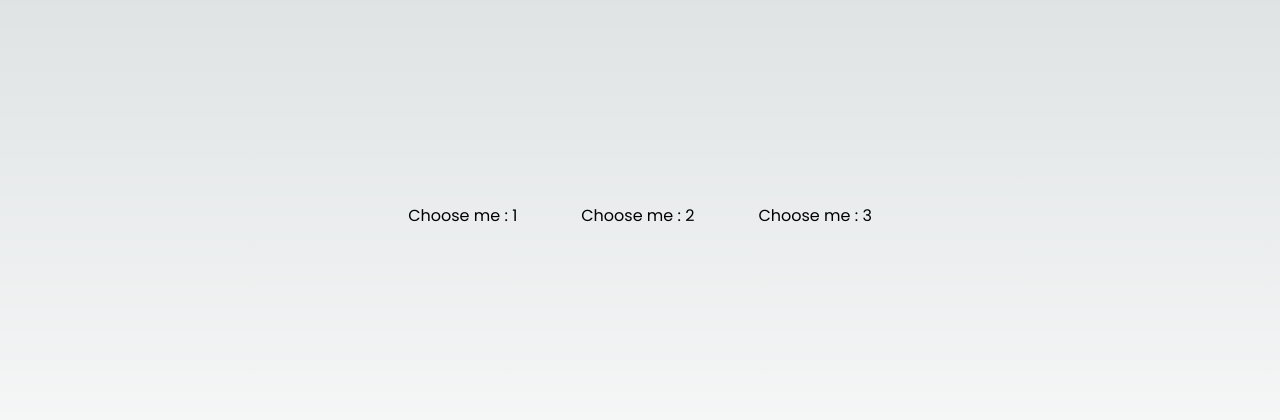
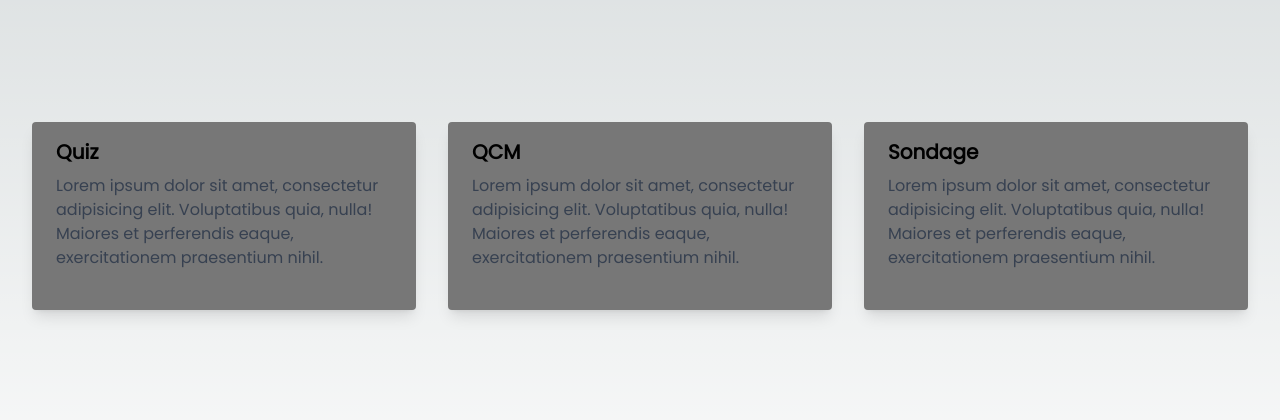
Before and after one commit to deUwUs-vult/Projet-accessibilite, a Next.js app: page / in a window 1280 px wide. Shown: the part 184-604 px from the top of the page. Built offline with nearby package versions, Linux system fonts and the light colour scheme.

Commit message:
modified templates.tsx component

```diff
--- a/src/components/templates.tsx
+++ b/src/components/templates.tsx
@@ -1,14 +1,24 @@
 "use client";
+import Link from 'next/link';
 import React, { useEffect } from 'react';
 
 type Props = {
     id: number;
+    name: string;
 };
 
 export default function Template(props: Props) {
     return (
-        <div className="cursor-pointer m-4 bg-buttonBg text-center px-4 py-2 rounded" onClick={() => {window.location.assign(`/template/${props.id}`)}}>
-        <p>Choose me : {props.id}</p>
-    </div>
+        <Link href={`/template/${props.id}`} className=" bg-[#777777] max-w-sm rounded overflow-hidden shadow-lg m-4">
+            {/* <img className="w-full" src="" alt=""> </img> */}
+            <div className="px-6 py-4">
+                <div className="font-bold text-xl mb-2">{props.name}</div>
+                <p className="text-gray-700 text-base">
+                Lorem ipsum dolor sit amet, consectetur adipisicing elit. Voluptatibus quia, nulla! Maiores et perferendis eaque, exercitationem praesentium nihil.
+                </p>
+            </div>
+            <div className="px-6 pt-4 pb-2">
+            </div>
+    </Link>
     );
 }
```
